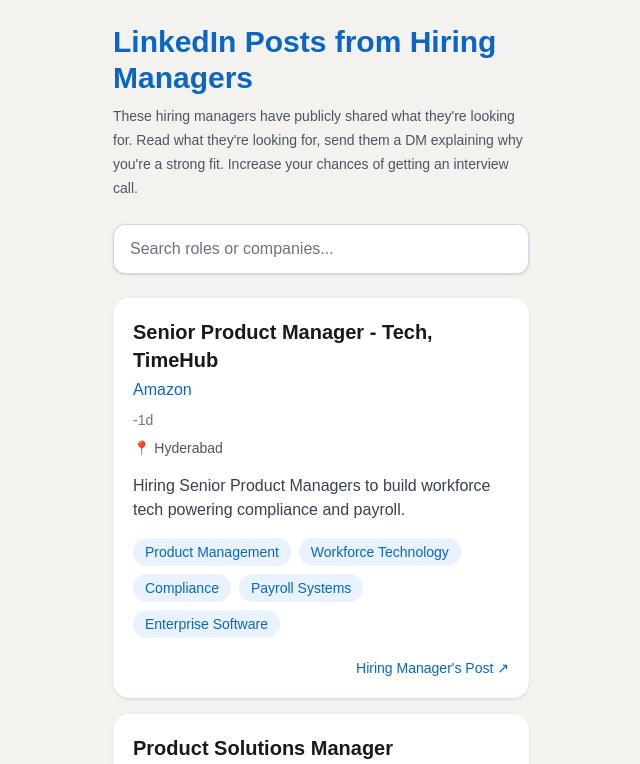
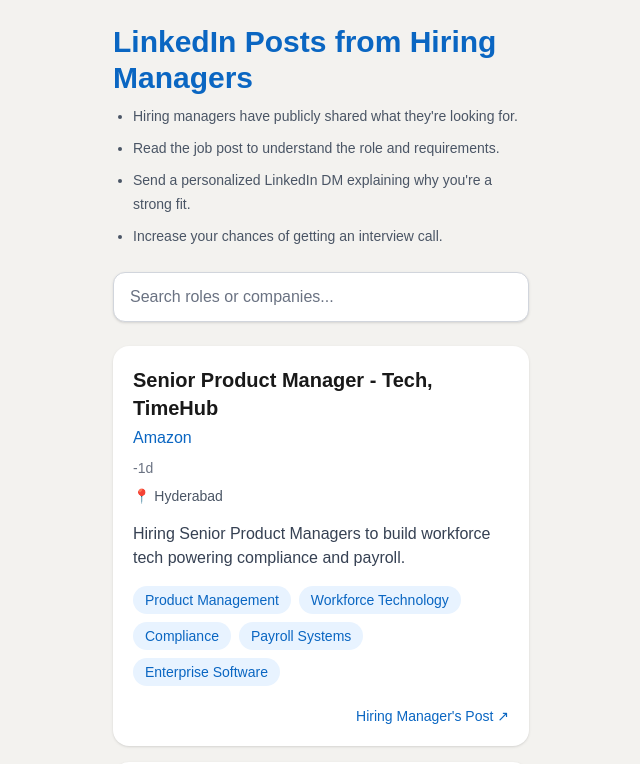
Before and after one commit to sarathkrishnanev7/whoshiring, a Next.js app: page / in a window 1280 px wide. Shown: the top 764 px of the page, without its empty margins (319-959 px from the left). Built offline with nearby package versions, Linux system fonts and the light colour scheme.

Commit message:
formatting

```diff
--- a/app/page.tsx
+++ b/app/page.tsx
@@ -33,11 +33,12 @@
         <h1 className="text-3xl font-bold text-[#0A66C2]">
           LinkedIn Posts from Hiring Managers
         </h1>
-        <p className="mt-2 text-sm leading-6 text-gray-600">
-        These hiring managers have publicly shared what they're looking for.
-        Read what they're looking for, send them a DM explaining why you're a strong fit.
-        Increase your chances of getting an interview call.
-  </p>
+        <ul className="mt-2 list-disc pl-5 text-sm leading-6 text-gray-600 space-y-2">
+    <li>Hiring managers have publicly shared what they're looking for.</li>
+  <li>Read the job post to understand the role and requirements.</li>
+  <li>Send a personalized LinkedIn DM explaining why you're a strong fit.</li>
+  <li>Increase your chances of getting an interview call.</li>
+</ul>
         <SearchBar
   search={search}
   setSearch={setSearch}
```
